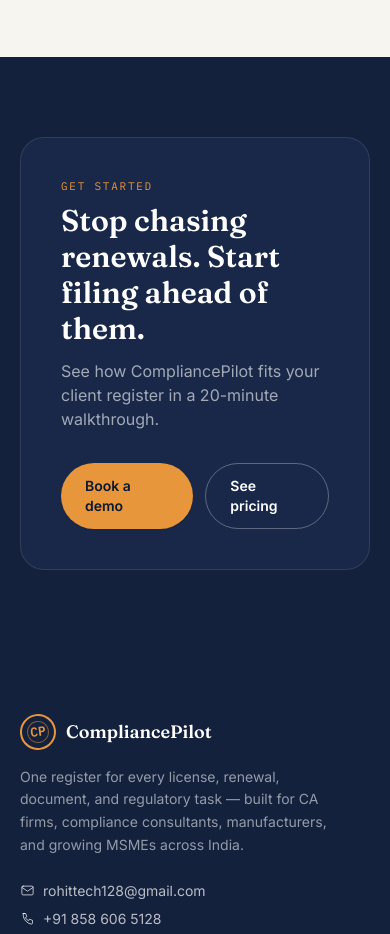
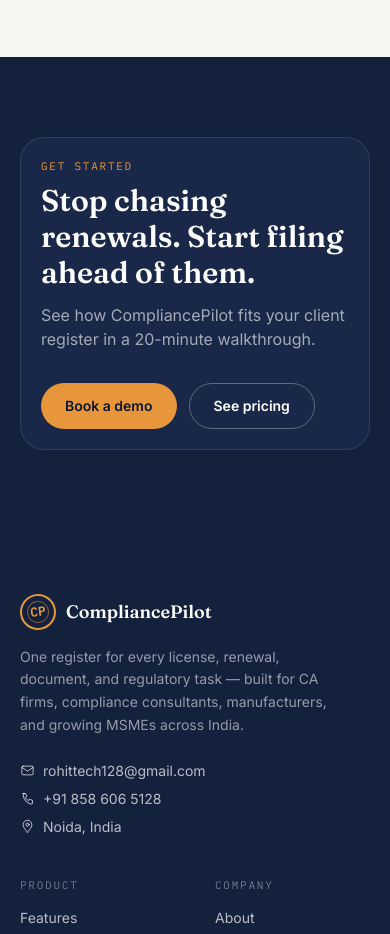
Before and after one commit to rohitraj-put/compliancepilot-website, a Next.js app: page / in a window 390 px wide. Shown: the part 9360-10294 px from the top of the page. Built offline with nearby package versions, Linux system fonts and the light colour scheme.

Commit message:
add peding

```diff
--- a/components/CTASection.jsx
+++ b/components/CTASection.jsx
@@ -8,7 +8,7 @@
   return (
     <section className="bg-navy">
       <div className="mx-auto max-w-6xl px-5 py-20 sm:px-8">
-        <div className="flex flex-col items-start justify-between gap-8 rounded-3xl border border-white/10 bg-navy-light/60 p-10 sm:p-14 md:flex-row md:items-center">
+        <div className="flex flex-col items-start justify-between gap-8 rounded-3xl border border-white/10 bg-navy-light/60 p-5 sm:p-14 md:flex-row md:items-center">
           <div className="max-w-lg">
             <div className="eyebrow !text-saffron">{eyebrow}</div>
             <h2 className="mt-2 font-display text-3xl font-semibold text-white sm:text-4xl">{title}</h2>
```
